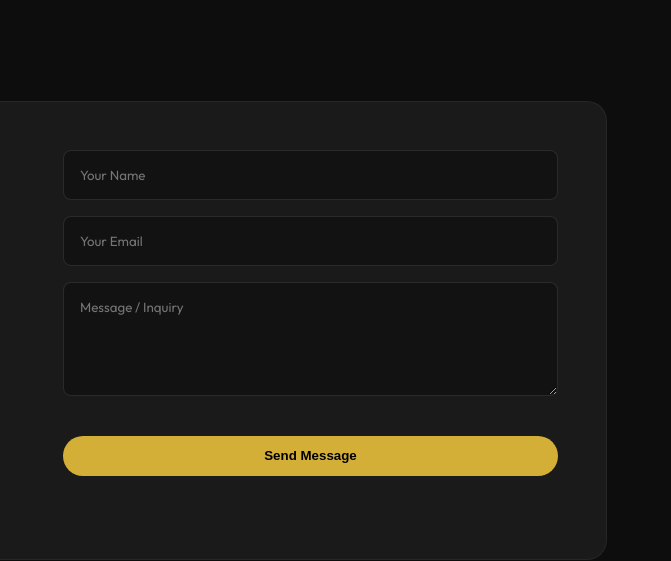
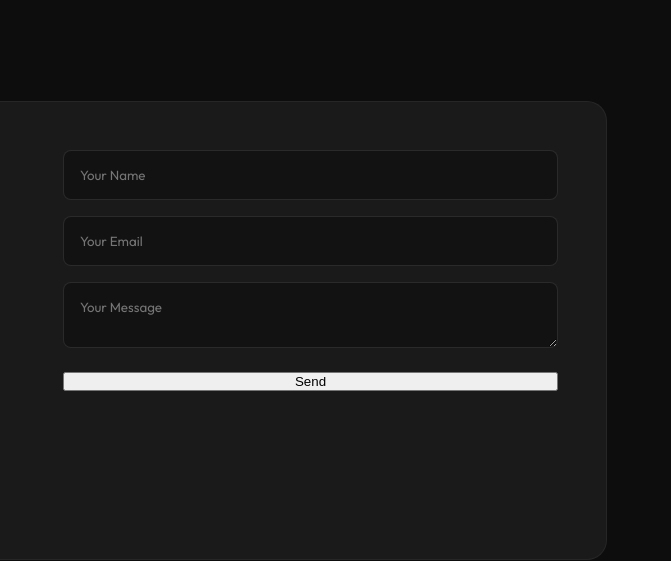
Before and after one commit to afthahmm590-png/pet-shop-web, a plain HTML site: page index.html in a window 1280 px wide. Shown: the part 2352-2913 px from the top of the page, 609-1280 px from the left. Drawn offline with nearby package versions, Linux system fonts and the light colour scheme; a web font is replaced by a local one.

Commit message:
Update index.html

```diff
--- a/index.html
+++ b/index.html
@@ -211,19 +211,20 @@
                         <a href="https://wa.me/7306019961" class="whatsapp"><i class="fab fa-whatsapp"></i></a>
                     </div>
                 </div>
-                <form id="contact-form" action="">
+                <section class="contact-container">
+                   <form id="contact-form">
                     <div class="form-group">
-                        <input type="text" placeholder="Your Name" required>
+                     <input type="text" placeholder="Your Name" />
                     </div>
                     <div class="form-group">
-                        <input type="email" placeholder="Your Email" required>
+                    <input type="email" placeholder="Your Email" />
                     </div>
                     <div class="form-group">
-                        <textarea rows="5" placeholder="Message / Inquiry" required></textarea>
-                    </div>
-                    <a href="https://wa.me/9048909257?text=Hello%20MM%20Pets%2C%20I%20am%20interested%20in%20your%20exotic%20companions."></a>
-                    <button type="submit" class="btn btn-primary">Send Message</button>
+                   <textarea placeholder="Your Message"></textarea>
+                  </div>
+                 <button type="submit">Send</button>
                 </form>
+             </section>
             </div>
         </div>
     </section>
```
